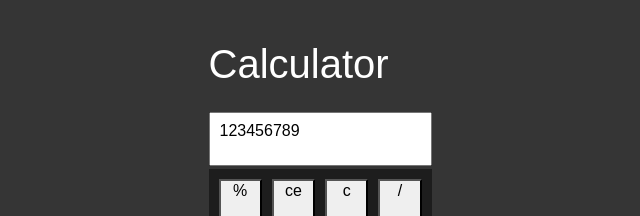
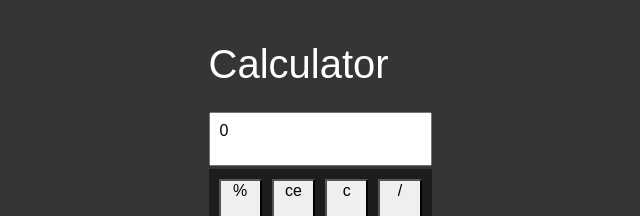
Before and after one commit to wsaldana/CalculatorReact, a React app: page / in a window 1280 px wide. Shown: the top 216 px of the page, without its empty margins (320-960 px from the left). Built offline with nearby package versions, Linux system fonts and the light colour scheme.

Commit message:
Display values

```diff
--- a/src/components/App.js
+++ b/src/components/App.js
@@ -9,7 +9,8 @@ export default class App extends Component {
         super(props);
         this.state = {
             stack: [],
-            number: []
+            number: [],
+            display: 0
         }
         this.pressedButton=this.pressedButton.bind(this);
         //this.calc=this.calc.bind(this);
@@ -24,7 +25,7 @@ export default class App extends Component {
         if(numeric.includes(value)){
             if(_number.length < 9 && !(value === "." && _number.includes("."))){
                 _number.push(value)
-                this.setState({stack:_stack, number:_number})
+                this.setState({stack:_stack, number:_number, display:_number.join("")})
             }
         }
         else if(symbols.includes(value) && _number !== ""){
@@ -40,7 +41,7 @@ export default class App extends Component {
                 _stack.push(n);
             }
             _stack.push(value)
-            this.setState({stack:_stack, number:[]})
+            this.setState({stack:_stack, number:[], display: _stack[0]})
             console.log(this.state.stack)
         }
         else if(value === "="){
@@ -50,7 +51,7 @@ export default class App extends Component {
             console.log("params ",n2," ",op," ",n1)
             var n = this.calc(n2, op, n1);
             _stack.push(n);
-            this.setState({stack:_stack, number:[]})
+            this.setState({stack:_stack, number:[], display:_stack[0]})
             console.log(this.state.stack)
         }
     }
@@ -83,7 +84,7 @@ export default class App extends Component {
                 <h1>Calculator</h1>
                 <br/>
                 <Interface
-                    value = {123456789}
+                    value = {this.state.display}
                     pressedButton = {this.pressedButton}
                 />
             </div>
```
